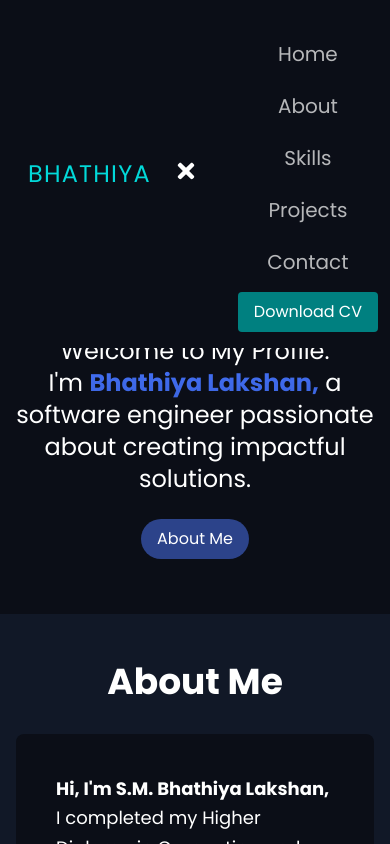
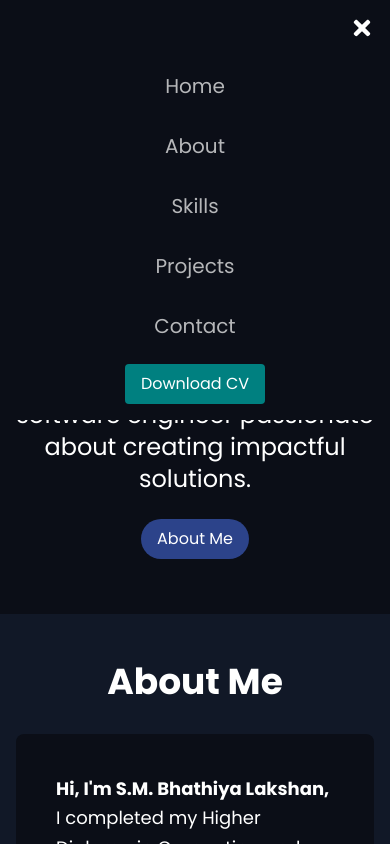
Before and after one commit to smbhathiya/portfolio-v1, a React (Vite) app: page / in a window 390 px wide. Both pictures are taken after a click on the button 350 px from the left and 28 px from the top of the page. Shown: the top 844 px of the page. Built offline with nearby package versions, Linux system fonts and the light colour scheme.

Commit message:
navbar mobile menu animation added

```diff
--- a/src/App.jsx
+++ b/src/App.jsx
@@ -16,7 +16,7 @@ const App = () => {
   }, []);
 
   return (
-    <div>
+    <div className="bg-brandDark">
       <Navbar />
       <Home />
       <About />
--- a/src/components/Home.jsx
+++ b/src/components/Home.jsx
@@ -31,7 +31,7 @@ const Home = () => {
                 data-aos-once="true"
                 className="text-2xl sm:text-3xl lg:text-3xl font-cursive"
               >
-                Welcome to My Profile.
+                Hi, I'm Bhathiya Lakshan
                 <br /> I'm{" "}
                 <span className="bg-clip-text text-transparent bg-gradient-to-b from-light to-light/90 font-sans font-bold ">
                   Bhathiya Lakshan,
--- a/src/components/Navbar.jsx
+++ b/src/components/Navbar.jsx
@@ -2,7 +2,7 @@ import React, { useState, useEffect } from "react";
 import { FaBars, FaTimes } from "react-icons/fa";
 
 const Menu = [
-  { id: 1, name: "Home", link: "/#home" },
+  { id: 1, name: "Home", link: "/#navbar" },
   { id: 2, name: "About", link: "/#about" },
   { id: 3, name: "Skills", link: "/#skills" },
   { id: 4, name: "Projects", link: "/#projects" },
@@ -34,7 +34,7 @@ const Navbar = () => {
   }, []);
 
   return (
-    <>
+    <section id="navbar">
       <div
         className="bg-brandDark text-white fixed top-0 w-full z-50 transition-all duration-300 backdrop-blur-md"
         style={{ backgroundColor: `rgba(11, 14, 23, ${bgOpacity})` }}
@@ -88,8 +88,19 @@ const Navbar = () => {
             </div>
 
             {/* Mobile Menu */}
-            {menuOpen && (
-              <div className="sm:hidden flex flex-col items-center mt-4 space-y-2">
+            <div
+              className={`sm:hidden fixed top-0 left-0 w-full bg-brandDark text-white p-4 transition-opacity duration-300 ease-in-out ${
+                menuOpen ? "opacity-100 visible" : "opacity-0 invisible"
+              }`}
+              style={{ transitionDuration: "300ms" }}
+            >
+              <button
+                onClick={() => setMenuOpen(false)}
+                className="text-2xl absolute top-4 right-4"
+              >
+                <FaTimes />
+              </button>
+              <div className="flex flex-col items-center space-y-4 mt-12">
                 {Menu.map((menu) => (
                   <a
                     key={menu.id}
@@ -102,13 +113,13 @@ const Navbar = () => {
                 ))}
                 <DownloadCVButton />
               </div>
-            )}
+            </div>
           </div>
         </div>
       </div>
 
       <div className="pt-16">{/* Your page content goes here */}</div>
-    </>
+    </section>
   );
 };
 
```
